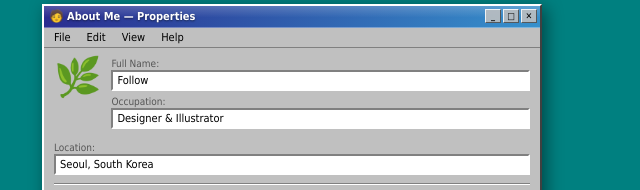
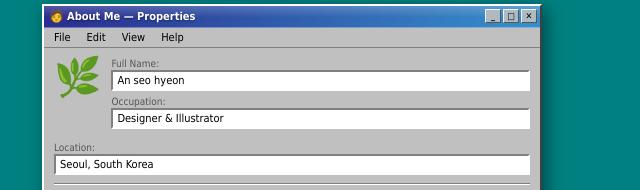
Before and after one commit to followildstar/window98-port, a plain HTML site: page index.html in a window 1280 px wide. Shown: the part 228-418 px from the top of the page, 214-854 px from the left. Drawn offline with Linux system fonts and the light colour scheme.

Commit message:
Update full name in index.html

```diff
--- a/index.html
+++ b/index.html
@@ -53,7 +53,7 @@
           <div style="font-size:38px;line-height:1">🌿</div>
           <div style="flex:1">
             <div class="lbl">Full Name:</div>
-            <div class="field">Follow</div>
+            <div class="field">An seo hyeon</div>
             <div class="lbl">Occupation:</div>
             <div class="field">Designer &amp; Illustrator</div>
           </div>
```
